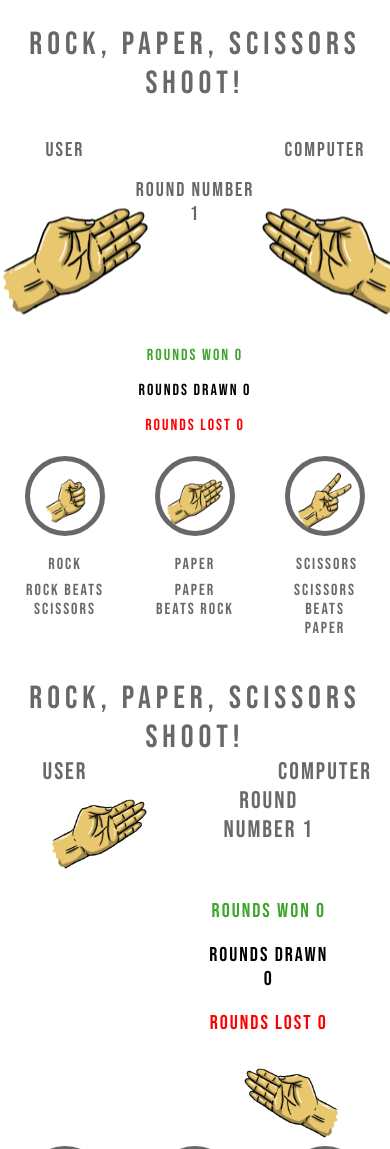
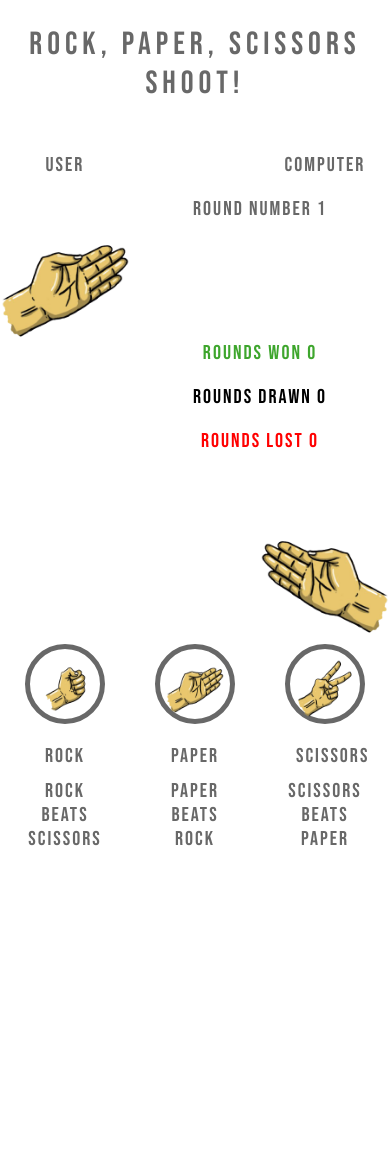
Before and after one commit to liamsmith3194/rock-paper-scissors, a plain HTML site: page index.html in a window 390 px wide. Shown: the top 1149 px of the page. After the commit the page ends 871 px from the top, so only its background shows below. Drawn offline with Linux system fonts and the light colour scheme.

Commit message:
reflow complete - new styles and media queiries added, movement seems to be better.

```diff
--- a/assets/css/style.css
+++ b/assets/css/style.css
@@ -1,84 +1,3 @@
-.game-area{
-    display: inline-block;
-    width: 100%;
-
-  }
-
-  .players {
-      width: 100%;
-  }
-
-  .player-name2{
-    width: 33.3333%;
-    font-size: 1.5rem;
-    float: left;
-}
-
-.player-name3{
-    width: 33.3333%;
-    font-size: 1.5rem;
-    float: right;
-}
-
-  #cat{
-    width: 25%;
-    height: auto;
-    float: left;
-    margin-left: 50px;
-  }
-
-  #dog{
-    width: 25%;
-    height: auto;
-    float: right;
-    margin-right: 50px;
-  }
-
-  .game-info2 {
-    width:33.33333333%;
-    display: inline-block;
-}
-
-#countdown2 {
-    position: relative;
-    height: 20px;
-    font-size: 2.5rem;
-    letter-spacing: 5px;
-    text-align: center;
-}
-
-.scoreboard2 {
-    margin-top: 35px;
-}
-
-.round-number2{
-    font-size: 1.5rem;
-}
-
-.win2 {
-    color: #3EA62D;
-    font-size: 1.25rem;
-}
-
-.lose2 {
-    color: #FF0000;
-    font-size: 1.25rem;
-}
-
-.draw2 {
-    color: #000000;
-    font-size: 1.25rem;
-}
-
-
-
-
-
-/* --------- Testing */
-
-
-
-
 body {
     background-color: white;
     font-family: "Bebas Neue", cursive;
@@ -88,113 +7,79 @@ body {
     margin: 0 auto;
 }
 
-/* --------- Heading */
-
-.game-name{
-    margin-top: 50px;
+.game-name {
+    margin-top: 20px;
     font-size: 2.5rem;
     letter-spacing: 5px;
 }
 
-/* --------- Game layout */
-
-.round-number{
-    font-size: 1.5rem;
+.game-area {
+    display: inline-block;
+    width: 100%;
 }
 
-.game-container {
-    display: inline-block;
+.players {
     width: 100%;
-    height: auto;
 }
 
-.user-side {
-    width:33.33333333%;
-    float:left;
-    margin-top: -35px;
+.player-name-user {
+    width: 33.3333%;
+    font-size: 1.5rem;
+    float: left;
+}
+
+.player-name-computer {
+    width: 33.3333%;
+    font-size: 1.5rem;
+    float: right;
+}
+
+#user-image {
+    width: 280px;
+    height: auto;
+    float: left;
+}
+
+#computer-image {
+    width: 280px;
+    height: auto;
+    float: right;
 }
 
 .game-info {
-    width:33.33333333%;
-    float:left;
-    margin-top: 25px;
+    width: auto;
+    display: inline-block;
 }
 
-.computer-side {
-    width:33.33333333%;
-    float:left;
-    margin-top: -35px;
-
-}
-
-.player-name{
-    font-size: 1.5rem;
-    padding-top: 20px;
-}
-
-.scoreboard {
-    margin-top: 35px;
-}
-
-.user-answer-area{
-    margin: 30px 30px;
-    transition: all 0.5s;
-    height: 180px;
-    width: 180px;
-    display: inline-block;
-    position: relative;
-
-}
-
-.user-answer{
-    position: absolute;
-    top: 70%;
-    left: 50%;
-    text-align: center;
-    margin-right: -50%;
-    transform: translate(-50%, -50%)
-}
-
-.computer-answer-area{
-    margin: 30px 30px;
-    transition: all 0.5s;
-    height: 180px;
-    width: 180px;
-    display: inline-block;
-    position: relative;
-}
-
-.computer-answer{
-    position: absolute;
-    top: 70%;
-    left: 50%;
-    text-align: center;
-    margin-right: -50%;
-    transform: translate(-50%, -50%)
-}
-
-#countdown{
+#countdown {
     position: relative;
     height: 20px;
     font-size: 2.5rem;
     letter-spacing: 5px;
     text-align: center;
+}
 
+.scoreboard {
+    font-size: 1.5rem;
+}
+
+.round-number {
+    font-size: 1.5rem;
 }
 
 .win {
     color: #3EA62D;
-    font-size: 1.25rem;
+    font-size: 1.5rem;
 }
 
 .lose {
     color: #FF0000;
-    font-size: 1.25rem;
+    font-size: 1.5rem;
 }
 
 .draw {
     color: #000000;
-    font-size: 1.25rem;
+    font-size: 1.5rem;
 }
 
 /* --------- Buttons */
@@ -213,9 +98,9 @@ body {
     height: 100%;
 }
 
-.button-style{
+.button-style {
     font-family: "Bebas Neue", cursive;
-    font-size: 1.25rem;
+    font-size: 1.5rem;
     text-transform: uppercase;
     padding-top: 10px;
     border-radius: 50%;
@@ -229,9 +114,9 @@ body {
     z-index: 1;
 }
 
-.button-style:after{
+.button-style:after {
     content: attr(data-type);
-    font-size: 1.25rem;
+    font-size: 1.5rem;
     letter-spacing: 2px;
     color: #686868;
     position: relative;
@@ -265,7 +150,7 @@ body {
     height: auto;
     margin: 25px auto;
     font-family: "Bebas Neue", cursive;
-    font-size: 1.25rem;
+    font-size: 1.5rem;
     text-transform: uppercase;
     position: absolute;
 }
@@ -274,10 +159,10 @@ body {
     display: inline-block;
     padding: 20px 25px 0 25px;
     justify-content: center;
-    font-size: 1.25rem;
+    font-size: 1.5rem;
 }
 
-.flex-container{
+.flex-container {
     display: flex;
     flex-direction: column;
     align-items: center;
@@ -288,35 +173,39 @@ body {
 
 @media (max-width: 768px) {
 
-    .game-name{
+    #user-image {
+        width: 220px;
+    }
+
+    #computer-image {
+        width: 220px;
+    }
+
+    .player-name-user {
         margin-top: 50px;
     }
 
-    .player-name{
+    .player-name-computer {
         margin-top: 50px;
     }
 
-    .round-number{
+    .game-name {
         margin-top: 50px;
     }
 
-    .user-answer-area{
-        margin-top: 40px;
+    .round-number {
+        margin-top: 50px;
     }
 
-    .computer-answer-area{
-        margin-top: 40px;
+    .scoreboard {
+        margin-top: 100px;
     }
 
-    .scoreboard{
-        margin-top: 200px;
-    }
-
-    .buttons-area{
+    .buttons-area {
         margin-top: 60px;
     }
 
-    .button-style:hover{
+    .button-style:hover {
         background-color: white;
         border: 7.5px solid;
         border-color: #686868;
@@ -324,12 +213,8 @@ body {
         height: 120px;
     }
 
-    #user-image{
-        width: 150%;
-    }
-
-    #computer-image{
-        width: 150%;
+    .rules{
+        padding-top: 30px;
     }
 
 }
@@ -337,178 +222,182 @@ body {
 
 @media (max-width: 425px) {
 
-    .game-name{
+    #user-image {
+        width: 130px;
+        margin-top: 50px;
+    }
+
+    #computer-image {
+        width: 130px;
+        margin-top: 50px;
+    }
+
+    .player-name-user {
+        margin-top: 50px;
+        font-size: 1.25rem;
+    }
+
+    .player-name-computer {
+        margin-top: 50px;
+        font-size: 1.25rem;
+    }
+
+    .game-name {
+        margin-top: 50px;
+    }
+
+    .round-number {
+        margin-top: 20px;
+        font-size: 1.25rem;
+    }
+
+    .scoreboard {
+        margin-top: 100px;
+    }
+
+    .game-name {
         font-size: 2rem;
         margin-top: 25px;
     }
 
-    #countdown{
+    #countdown {
         font-size: 2rem;
     }
 
-    .user-answer-area{
-        margin: 0;
-        width: 150px;
-        margin-top: -10px;
-    }
-
-    .user-answer{
-        top: 60%;
-    }
-
-    #user-image{
-        width: 100%;
-        height: 100%;
-    }
-
-    #computer-image{
-        width: 100%;
-        height: 100%;
-    }
-
-    .computer-answer-area{
-        margin: 0;
-        width: 150px;
-        margin-top: -10px;
-    }
-
-    .computer-answer{
-        top: 60%;
-    }
-
-    .player-name{
+    .round-number {
         font-size: 1.25rem;
     }
 
-    .round-number{
+    .scoreboard {
+        margin-top: 100px;
+    }
+
+    .win {
         font-size: 1.25rem;
     }
 
-    .scoreboard{
-        margin-top: 100px;
-        font-size: 1rem;
-    }
-
-    .win {
-        color: #3EA62D;
-        font-size: 1rem;
-    }
-
     .lose {
-        color: #FF0000;
-        font-size: 1rem;
+        font-size: 1.25rem;
     }
 
     .draw {
-        color: #000000;
-        font-size: 1rem;
+        font-size: 1.25rem;
     }
 
-    .button-style{
+    .button-style {
         width: 80px;
         height: 80px;
         margin: 0 25px;
         border: 5px solid #686868;
     }
 
-    .buttons-area{
+    .buttons-area {
         margin: 0 auto;
     }
 
-    .button-style::after{
-        font-size: 1rem;
+    .button-style::after {
+        font-size: 1.25rem;
     }
 
-    .button-style:hover{
+    .button-style:hover {
         width: 80px;
         height: 80px;
         border: 5px solid #686868;
     }
 
     .rules {
-        font-size: 1rem;
+        font-size: 1.25rem;
         margin-top: 25px;
     }
 }
 
 @media (max-width: 375px) {
 
-    .game-name{
+    #user-image {
+        width: 120px;
+        margin-top: 50px;
+    }
+
+    #computer-image {
+        width: 120px;
+        margin-top: 50px;
+
+    }
+
+    .player-name-user {
+        margin-top: 50px;
+        font-size: 1rem;
+    }
+
+    .player-name-computer {
+        margin-top: 50px;
+        font-size: 1rem;
+    }
+
+    .game-name {
+        margin-top: 50px;
+    }
+
+    .round-number {
+        margin-top: 20px;
+        font-size: 1rem;
+    }
+
+    .scoreboard {
+        margin-top: 100px;
+    }
+
+    .win {
+        font-size: 1rem;
+    }
+
+    .lose {
+        font-size: 1rem;
+    }
+
+    .draw {
+        font-size: 1rem;
+    }
+
+    .game-name {
         font-size: 1.5rem;
     }
 
-    #countdown{
-        font-size: 1.5rem;
+    #countdown {
+        font-size: 1rem;
     }
 
-    .user-answer-area{
-        width: 140px;
-
+    .button-style {
+        font-size: 1rem;
     }
 
-    .computer-answer-area{
-        width: 140px;
+
+    .button-style::after {
+        font-size: 1rem;
     }
 
-    .player-name{
+    .rules{
         font-size: 1rem;
-        margin-top: 25px;
     }
 
-    .round-number{
-        font-size: 1rem;
-        margin-top: 0;
-    }
-
-    .submit-style{
-        margin: 0;
-    }
-}
 
 @media (max-width: 320px) {
 
-    #cat{
-        width: 100px;
-        height: auto;
-        float: left;
-      }
-
-      #dog{
-        width: 100px;
-        height: auto;
-        float: right;
-      }
-
-    .game-name{
-        margin-top: 10px;
-        font-size: 1.25rem;
+    #user-image {
+        width: 110px;
     }
 
-    #countdown{
-        font-size: 1.25rem;
+    #computer-image {
+        width: 110px;
     }
 
-    .player-name{
+    .player-name-user {
+        margin-top: 50px;
         font-size: 0.8rem;
     }
 
-    .round-number{
-        font-size: 0.8rem;
-    }
-
-    .user-answer-area{
-        margin-top: -40px;
-        width: 120px;
-
-    }
-
-    .computer-answer-area{
-        margin-top: -40px;
-        width: 120px;
-    }
-
-    .scoreboard{
-        margin-top: 70px;
+    .player-name-computer {
+        margin-top: 50px;
         font-size: 0.8rem;
     }
 
@@ -527,18 +416,40 @@ body {
         font-size: 0.8rem;
     }
 
-    .button-style{
+    .game-name {
+        margin-top: 10px;
+        font-size: 1.25rem;
+    }
+
+    #countdown {
+        font-size: 1.25rem;
+    }
+
+    .player-name {
+        font-size: 0.8rem;
+    }
+
+    .round-number {
+        font-size: 0.8rem;
+    }
+
+    .scoreboard {
+        margin-top: 70px;
+        font-size: 0.8rem;
+    }
+
+    .button-style {
         width: 70px;
         height: 70px;
         margin: 0 15px;
     }
 
-    .button-style:hover{
+    .button-style:hover {
         width: 70px;
         height: 70px;
     }
 
-    .button-style::after{
+    .button-style::after {
         font-size: 0.8rem;
         top: 0;
     }
--- a/assets/js/script.js
+++ b/assets/js/script.js
@@ -207,5 +207,5 @@ function increaseRoundsLost() {
     if (roundsLost < 1000000) {
         roundsLost++;
     }
-    document.getElementById("loss").innerHTML = roundsLost;
+    document.getElementById("lose").innerHTML = roundsLost;
 }
--- a/index.html
+++ b/index.html
@@ -17,17 +17,18 @@
     <title>Rock, Paper, Scissors Shoot!</title>
 </head>
 <body>
+
     <div class="game-name">
         Rock, Paper, Scissors <br> Shoot!
     </div>
-    <div class="game-container">
-        <div class="user-side">
-            <div class="player-name">USER</div>
-            <div class="user-answer-area">
-                <div class="user-answer"><img id="user-image" src="./assets/images/user-paper.webp"
-                        alt="Default paper icon used for the users' answer at startup."></div>
-            </div>
+
+        <div class="players">
+            <div class="player-name-user">User</div>
+            <div class="player-name-computer">Computer</div>
         </div>
+
+        <div class="game-area">
+        <img id="user-image" src="./assets/images/user-paper.webp">
         <div class="game-info">
             <div class="round-number">Round Number <span id="round">1</span>
                 <div id="countdown"></div>
@@ -35,63 +36,11 @@
             <div class="scoreboard">
                 <p class="win">Rounds Won <span id="win">0</span>
                     <p class="draw">Rounds Drawn <span id="draw">0</span>
-                        <p class="lose">Rounds Lost <span id="loss">0</span>
-            </div>
-        </div>
-        <div class="computer-side">
-            <div class="player-name">COMPUTER</div>
-            <div class="computer-answer-area">
-                <div class="computer-answer"><img id="computer-image" src="./assets/images/computer-paper.webp"
-                        alt="Default paper icon used for the computers' answer at startup."></div>
+                        <p class="lose">Rounds Lost <span id="lose">0</span>
             </div>
         </div>
 
-    </div>
-    <div class="buttons-area">
-        <div class="flex-container">
-            <button data-type="Rock" class="button-style">
-                <img src="./assets/images/user-rock.webp" alt="Thumbnail used for Rock button">
-            </button>
-            <p class="rules">Rock Beats Scissors</p>
-        </div>
-        <div class="flex-container">
-            <button data-type="Paper" class="button-style">
-                <img src="./assets/images/user-paper.webp" alt="Thumbnail used for Paper button">
-            </button>
-            <p class="rules">Paper Beats Rock</p>
-        </div>
-        <div class="flex-container">
-            <button data-type="Scissors" class="button-style">
-                <img src="./assets/images/user-scissors.webp" alt="Thumbnail used for Scissors button">
-            </button>
-            <p class="rules">Scissors Beats Paper</p>
-        </div>
-    </div>
-
-
-    <div class="game-name">
-        Rock, Paper, Scissors <br> Shoot!
-    </div>
-
-        <div class="players">
-            <div class="player-name2">User</div>
-            <div class="player-name3">Computer</div>
-        </div>
-
-        <div class="game-area">
-        <img id="cat" src="./assets/images/user-paper.webp">
-        <div class="game-info2">
-            <div class="round-number2">Round Number <span id="round">1</span>
-                <div id="countdown2"></div>
-            </div>
-            <div class="scoreboard2">
-                <p class="win2">Rounds Won <span id="win2">0</span>
-                    <p class="draw2">Rounds Drawn <span id="draw2">0</span>
-                        <p class="lose2">Rounds Lost <span id="loss2">0</span>
-            </div>
-        </div>
-
-        <img id="dog" src="./assets/images/computer-paper.webp">
+        <img id="computer-image" src="./assets/images/computer-paper.webp">
     </div>
 
     <div class="buttons-area">
```
